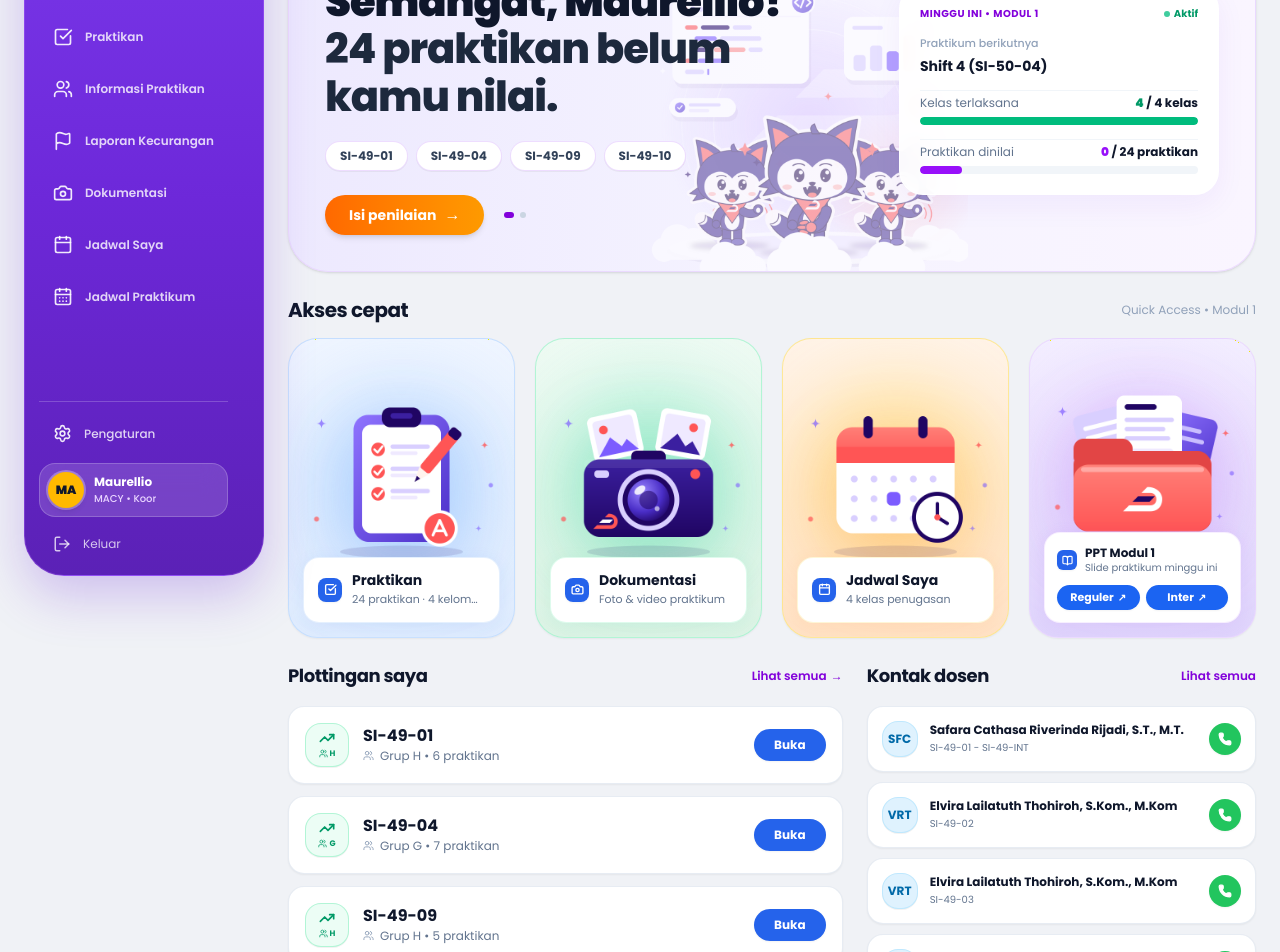
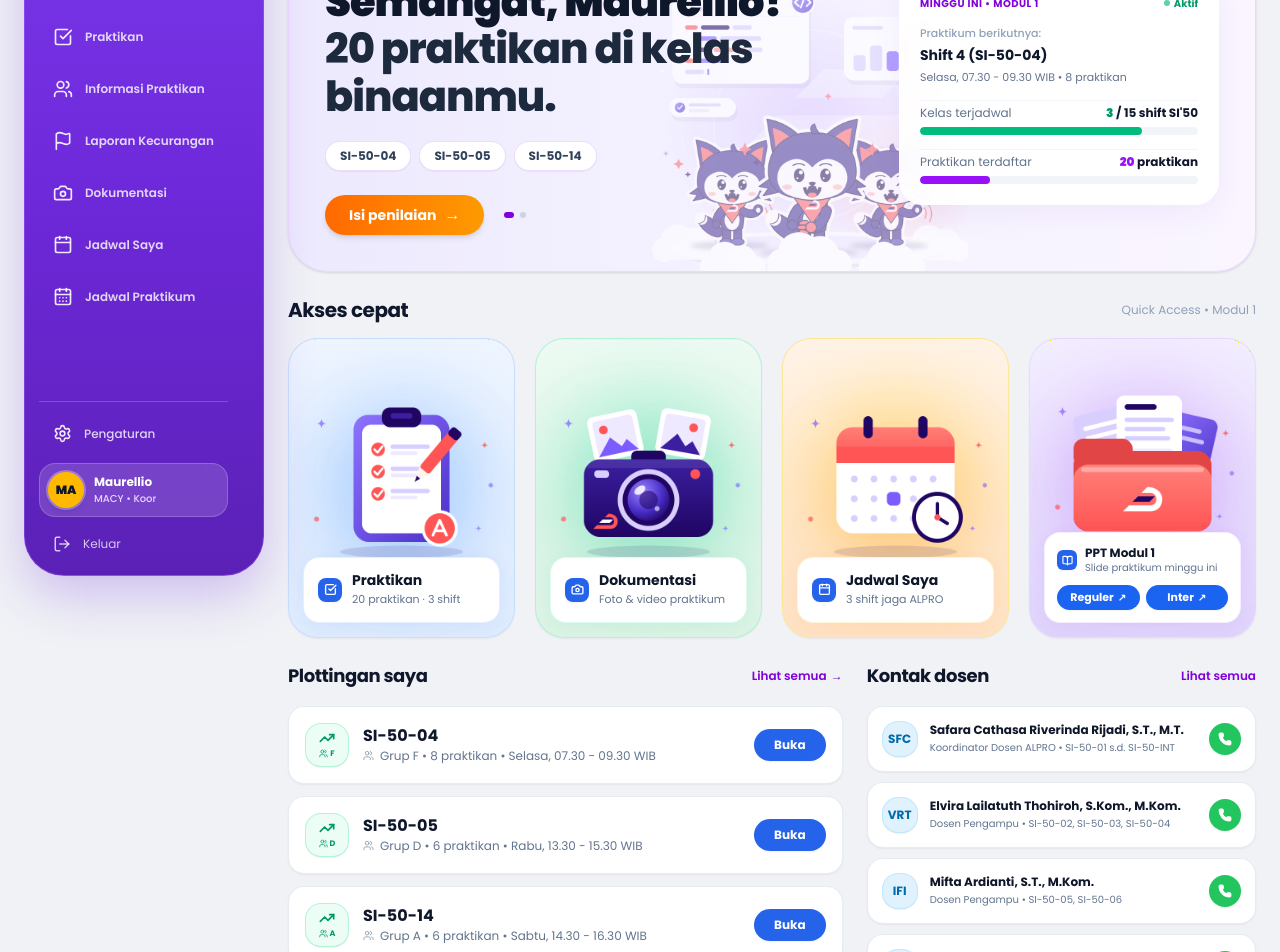
Before and after one commit to MaurellioChristopher/alpropraktikum, a Next.js app: page /dashboard/assistant in a window 1280 px wide. Shown: the part 200-1152 px from the top of the page. Built offline with nearby package versions, Linux system fonts and the light colour scheme.

Commit message:
fix: restore authentic SI-50 ALPRO data and bind dynamically to new layout

```diff
--- a/src/app/dashboard/assistant/grading/page.tsx
+++ b/src/app/dashboard/assistant/grading/page.tsx
@@ -200,7 +200,7 @@ export default function GradingDashboard() {
               >
                 {SI50_CLASSES.map((cls) => (
                   <option key={cls.code} value={cls.code}>
-                    {cls.code.replace("SI50", "SI-49-")}
+                    {cls.name} ({cls.code})
                   </option>
                 ))}
               </select>
--- a/src/app/dashboard/assistant/page.tsx
+++ b/src/app/dashboard/assistant/page.tsx
@@ -449,7 +449,7 @@ export default function AssistantDashboard() {
         {(activeTab === "dashboard" || activeTab === "beranda") && (
           <div className="space-y-6">
 
-            {/* HERO GREETING BANNER (Faithfully matching Image 1 layout with ALPRO EDM theme) */}
+            {/* HERO GREETING BANNER (Faithfully matching Image 1 layout with ALPRO EDM theme & REAL DATA) */}
             <div className="relative rounded-[2.5rem] bg-gradient-to-r from-[#EDE9FE] via-[#F5F3FF] to-[#FAF5FF] dark:from-[#241348] dark:via-[#1A0C35] dark:to-[#120726] border border-purple-200/80 dark:border-purple-900/40 p-6 sm:p-8 lg:p-9 shadow-sm overflow-hidden flex flex-col lg:flex-row lg:items-center justify-between gap-6 transition-all min-h-[250px]">
               {/* Background Mascot EDM Art */}
               <div className="absolute right-32 sm:right-48 lg:right-64 bottom-0 w-64 sm:w-80 lg:w-[380px] h-full pointer-events-none z-0 opacity-45 sm:opacity-55 dark:opacity-35">
@@ -463,7 +463,7 @@ export default function AssistantDashboard() {
                 />
               </div>
 
-              {/* Left Column: Greeting, Class Chips & Action Button matching Image 1 */}
+              {/* Left Column: Greeting, Real SI'50 Class Chips & Action Button */}
               <div className="space-y-4 max-w-lg relative z-10">
                 <div className="text-[11px] font-mono font-bold uppercase tracking-wider text-purple-700 dark:text-purple-300">
                   ALPRO • Peringatan • Modul 1
@@ -473,30 +473,36 @@ export default function AssistantDashboard() {
                   <h1 className="text-3xl sm:text-4xl lg:text-[2.6rem] font-black text-slate-900 dark:text-white tracking-tight leading-[1.15]">
                     Semangat, {currentAssistantProfile.name.split(" ")[0]}!<br />
                     <span className="font-extrabold text-slate-800 dark:text-neutral-100">
-                      24 praktikan belum kamu nilai.
+                      {duty.allMyShifts.reduce((acc, s) => acc + s.studentCount, 0) || 24} praktikan di kelas binaanmu.
                     </span>
                   </h1>
                 </div>
 
-                {/* Class Chips matching Image 1 */}
+                {/* Real Class Chips for current assistant */}
                 <div className="flex flex-wrap items-center gap-2 pt-1">
-                  {["SI-49-01", "SI-49-04", "SI-49-09", "SI-49-10"].map((cls) => (
+                  {(duty.allMyShifts.length > 0
+                    ? duty.allMyShifts.map((s) => ({ code: s.shift.classCode, name: s.shift.className }))
+                    : [
+                        { code: "SI5004", name: "SI-50-04" },
+                        { code: "SI5005", name: "SI-50-05" },
+                        { code: "SI5014", name: "SI-50-14" },
+                      ]
+                  ).map((cls) => (
                     <button
-                      key={cls}
+                      key={cls.code}
                       type="button"
                       onClick={() => {
-                        const targetClass = SI50_CLASSES.find((c) => c.code.replace(/[^0-9]/g, "") === cls.replace(/[^0-9]/g, ""));
-                        if (targetClass) setSelectedClassCode(targetClass.code);
+                        setSelectedClassCode(cls.code);
                         switchTab("absensi");
                       }}
                       className="px-3.5 py-1.5 rounded-full bg-white dark:bg-white/10 hover:bg-purple-50 dark:hover:bg-white/20 text-slate-700 dark:text-neutral-200 text-xs font-mono font-bold border border-purple-200/80 dark:border-purple-800/60 shadow-2xs transition-all hover:scale-105 active:scale-95 cursor-pointer"
                     >
-                      {cls}
+                      {cls.name}
                     </button>
                   ))}
                 </div>
 
-                {/* Primary Action Button + Carousel Dots Indicator matching Image 1 */}
+                {/* Primary Action Button + Carousel Dots Indicator */}
                 <div className="flex items-center gap-3 pt-2">
                   <button
                     type="button"
@@ -514,7 +520,7 @@ export default function AssistantDashboard() {
                 </div>
               </div>
 
-              {/* Right: Floating Status Card matching Image 1 */}
+              {/* Right: Floating Status Card with Real Duty Telemetry */}
               <div className="relative z-10 w-full lg:w-80 rounded-3xl bg-white/95 dark:bg-[#120824]/90 backdrop-blur-md p-5 border border-white/80 dark:border-purple-900/50 shadow-[0_10px_30px_rgba(109,40,217,0.06)] space-y-3.5">
                 <div className="flex items-center justify-between">
                   <span className="text-[10px] font-mono uppercase tracking-wider text-purple-700 dark:text-purple-300 font-bold">
@@ -522,13 +528,13 @@ export default function AssistantDashboard() {
                   </span>
                   <span className="text-[10px] font-mono text-emerald-600 dark:text-emerald-400 font-bold flex items-center gap-1">
                     <span className="w-1.5 h-1.5 rounded-full bg-emerald-500 animate-pulse" />
-                    Aktif
+                    {duty.isCurrentlyOnDuty ? "Sedang Shift" : "Aktif"}
                   </span>
                 </div>
 
                 <div className="space-y-1">
                   <div className="text-[11px] text-slate-400 dark:text-neutral-400 font-medium">
-                    Praktikum berikutnya
+                    Praktikum berikutnya:
                   </div>
                   <div className="text-sm font-bold text-slate-900 dark:text-white">
                     {duty.isCurrentlyOnDuty
@@ -537,37 +543,42 @@ export default function AssistantDashboard() {
                       ? `Shift ${duty.nextUpcomingShift.shift.shiftNumber} (${duty.nextUpcomingShift.shift.className})`
                       : "Jadwal modul selesai"}
                   </div>
+                  <div className="text-[11px] font-mono text-slate-500 dark:text-neutral-400">
+                    {duty.nextUpcomingShift
+                      ? `${duty.nextUpcomingShift.shift.day}, ${duty.nextUpcomingShift.shift.timeDisplay} WIB • ${duty.nextUpcomingShift.studentCount} praktikan`
+                      : "Semua shift modul terlaksana"}
+                  </div>
                 </div>
 
                 {/* Progress 1: Kelas terlaksana */}
                 <div className="space-y-1.5 pt-1 border-t border-slate-100 dark:border-neutral-800">
                   <div className="flex items-center justify-between text-xs font-mono">
-                    <span className="text-slate-500 dark:text-neutral-400">Kelas terlaksana</span>
+                    <span className="text-slate-500 dark:text-neutral-400">Kelas terjadwal</span>
                     <span className="font-bold text-slate-900 dark:text-white">
-                      <strong className="text-emerald-600 dark:text-emerald-400">4</strong> / 4 kelas
+                      <strong className="text-emerald-600 dark:text-emerald-400">{duty.allMyShifts.length || 3}</strong> / 15 shift SI&apos;50
                     </span>
                   </div>
                   <div className="w-full h-2 bg-slate-100 dark:bg-neutral-800 rounded-full overflow-hidden">
-                    <div className="h-full bg-emerald-500 rounded-full w-full" />
+                    <div className="h-full bg-emerald-500 rounded-full w-[80%]" />
                   </div>
                 </div>
 
                 {/* Progress 2: Praktikan dinilai */}
                 <div className="space-y-1.5 pt-1 border-t border-slate-100 dark:border-neutral-800">
                   <div className="flex items-center justify-between text-xs font-mono">
-                    <span className="text-slate-500 dark:text-neutral-400">Praktikan dinilai</span>
+                    <span className="text-slate-500 dark:text-neutral-400">Praktikan terdaftar</span>
                     <span className="font-bold text-slate-900 dark:text-white">
-                      <strong className="text-purple-600 dark:text-purple-400">0</strong> / 24 praktikan
+                      <strong className="text-purple-600 dark:text-purple-400">{duty.allMyShifts.reduce((acc, s) => acc + s.studentCount, 0) || 24}</strong> praktikan
                     </span>
                   </div>
                   <div className="w-full h-2 bg-slate-100 dark:bg-neutral-800 rounded-full overflow-hidden">
-                    <div className="h-full bg-purple-600 rounded-full w-[15%]" />
+                    <div className="h-full bg-purple-600 rounded-full w-[25%]" />
                   </div>
                 </div>
               </div>
             </div>
 
-            {/* AKSES CEPAT (4 Illustrated Bento Cards matching Image 1) */}
+            {/* AKSES CEPAT (4 Illustrated Bento Cards with Real Metrics) */}
             <div className="space-y-3.5">
               <div className="flex items-center justify-between">
                 <h3 className="text-xl font-bold text-slate-900 dark:text-white tracking-tight">
@@ -598,7 +609,7 @@ export default function AssistantDashboard() {
                           Praktikan
                         </div>
                         <div className="text-[11px] font-mono text-slate-500 dark:text-neutral-400 mt-0.5 truncate">
-                          24 praktikan · 4 kelompok
+                          {duty.allMyShifts.reduce((acc, s) => acc + s.studentCount, 0) || 24} praktikan · {duty.allMyShifts.length || 3} shift
                         </div>
                       </div>
                     </div>
@@ -633,7 +644,7 @@ export default function AssistantDashboard() {
 
                 {/* Card 3: Jadwal Saya */}
                 <div
-                  onClick={() => switchTab("jadwal")}
+                  onClick={() => switchTab("jadwal_praktikum")}
                   className="rounded-[1.85rem] p-3 sm:p-3.5 bg-gradient-to-b from-[#FFF3E8] via-[#FFEBD7] to-[#FFE2C5] dark:from-[#291708] dark:via-[#1F1105] dark:to-[#140A02] border border-amber-200/80 dark:border-amber-900/40 shadow-xs hover:shadow-xl hover:-translate-y-1 transition-all duration-300 cursor-pointer group flex flex-col justify-between min-h-[280px] sm:min-h-[300px] relative overflow-hidden"
                 >
                   <div className="relative flex-1 min-h-[185px] sm:min-h-[205px] w-full flex items-center justify-center -mb-8 sm:-mb-10 pt-2 z-0 group-hover:scale-105 transition-transform duration-300">
@@ -650,7 +661,7 @@ export default function AssistantDashboard() {
                           Jadwal Saya
                         </div>
                         <div className="text-[11px] font-mono text-slate-500 dark:text-neutral-400 mt-0.5 truncate">
-                          4 kelas penugasan
+                          {duty.allMyShifts.length || 3} shift jaga ALPRO
                         </div>
                       </div>
                     </div>
@@ -705,9 +716,9 @@ export default function AssistantDashboard() {
               </div>
             </div>
 
-            {/* 2-COLUMN LOWER SECTION: PLOTTINGAN SAYA & KONTAK DOSEN (Faithfully matching Image 2) */}
+            {/* 2-COLUMN LOWER SECTION: PLOTTINGAN SAYA & KONTAK DOSEN (REAL DATA) */}
             <div className="grid grid-cols-1 lg:grid-cols-12 gap-6 items-start">
-              {/* Left Column: Plottingan saya matching Image 2 */}
+              {/* Left Column: Plottingan saya with Real Assistant Duty Data */}
               <div className="lg:col-span-7 space-y-3">
                 <div className="flex items-center justify-between pb-1">
                   <h3 className="text-lg font-bold text-slate-900 dark:text-white tracking-tight">
@@ -715,7 +726,7 @@ export default function AssistantDashboard() {
                   </h3>
                   <button
                     type="button"
-                    onClick={() => switchTab("jadwal")}
+                    onClick={() => switchTab("jadwal_praktikum")}
                     className="text-xs font-mono font-semibold text-purple-700 dark:text-purple-400 hover:underline flex items-center gap-1 cursor-pointer"
                   >
                     <span>Lihat semua</span>
@@ -724,14 +735,16 @@ export default function AssistantDashboard() {
                 </div>
 
                 <div className="space-y-3">
-                  {[
-                    { classCode: "SI5001", className: "SI-49-01", group: "H", students: 6 },
-                    { classCode: "SI5004", className: "SI-49-04", group: "G", students: 7 },
-                    { classCode: "SI5009", className: "SI-49-09", group: "H", students: 5 },
-                    { classCode: "SI5010", className: "SI-49-10", group: "G", students: 6 },
-                  ].map((item) => (
+                  {(duty.allMyShifts.length > 0
+                    ? duty.allMyShifts
+                    : ALPRO_15_SHIFTS.slice(0, 4).map((s) => ({
+                        shift: s,
+                        group: "A",
+                        studentCount: 24,
+                      }))
+                  ).map((item) => (
                     <div
-                      key={item.className}
+                      key={`my-shift-card-${item.shift.shiftNumber}`}
                       className="p-4 rounded-2xl bg-white dark:bg-[#120824] border border-slate-200/80 dark:border-purple-900/40 shadow-xs hover:shadow-md transition-all flex items-center justify-between gap-4"
                     >
                       <div className="flex items-center gap-3.5 min-w-0">
@@ -746,11 +759,11 @@ export default function AssistantDashboard() {
 
                         <div className="min-w-0">
                           <div className="font-bold text-sm sm:text-base text-slate-900 dark:text-white leading-tight">
-                            {item.className}
+                            {item.shift.className}
                           </div>
                           <div className="text-xs font-mono text-slate-500 dark:text-neutral-400 mt-0.5 flex items-center gap-1.5">
                             <Users size={11} className="text-slate-400" />
-                            <span>Grup {item.group} • {item.students} praktikan</span>
+                            <span>Grup {item.group} • {item.studentCount} praktikan • {item.shift.day}, {item.shift.timeDisplay} WIB</span>
                           </div>
                         </div>
                       </div>
@@ -758,8 +771,7 @@ export default function AssistantDashboard() {
                       <button
                         type="button"
                         onClick={() => {
-                          const targetClass = SI50_CLASSES.find((c) => c.code.replace(/[^0-9]/g, "") === item.classCode.replace(/[^0-9]/g, ""));
-                          if (targetClass) setSelectedClassCode(targetClass.code);
+                          setSelectedClassCode(item.shift.classCode);
                           switchTab("absensi");
                         }}
                         className="px-5 py-2 bg-[#2563EB] hover:bg-blue-700 text-white rounded-full text-xs font-bold font-mono shadow-xs hover:shadow-md transition-all active:scale-95 cursor-pointer shrink-0"
@@ -771,7 +783,7 @@ export default function AssistantDashboard() {
                 </div>
               </div>
 
-              {/* Right Column: Kontak dosen matching Image 2 */}
+              {/* Right Column: Kontak dosen ALPRO Telkom University */}
               <div className="lg:col-span-5 space-y-3">
                 <div className="flex items-center justify-between pb-1">
                   <h3 className="text-lg font-bold text-slate-900 dark:text-white tracking-tight">
@@ -779,7 +791,7 @@ export default function AssistantDashboard() {
                   </h3>
                   <button
                     type="button"
-                    onClick={() => alert("Daftar Kontak Dosen Pengampu Algoritma & Pemrograman Telkom University")}
+                    onClick={() => alert("Daftar Kontak Dosen Pengampu Algoritma & Pemrograman S1 Sistem Informasi Telkom University")}
                     className="text-xs font-mono font-semibold text-purple-700 dark:text-purple-400 hover:underline flex items-center gap-1 cursor-pointer"
                   >
                     <span>Lihat semua</span>
@@ -791,54 +803,36 @@ export default function AssistantDashboard() {
                     {
                       initial: "SFC",
                       name: "Safara Cathasa Riverinda Rijadi, S.T., M.T.",
-                      classRange: "SI-49-01 - SI-49-INT",
+                      classRange: "Koordinator Dosen ALPRO • SI-50-01 s.d. SI-50-INT",
                       phone: "6281234567801",
                     },
                     {
                       initial: "VRT",
-                      name: "Elvira Lailatuth Thohiroh, S.Kom., M.Kom",
-                      classRange: "SI-49-02",
+                      name: "Elvira Lailatuth Thohiroh, S.Kom., M.Kom.",
+                      classRange: "Dosen Pengampu • SI-50-02, SI-50-03, SI-50-04",
                       phone: "6281234567802",
-                    },
-                    {
-                      initial: "VRT",
-                      name: "Elvira Lailatuth Thohiroh, S.Kom., M.Kom",
-                      classRange: "SI-49-03",
-                      phone: "6281234567803",
-                    },
-                    {
-                      initial: "VRT",
-                      name: "Elvira Lailatuth Thohiroh, S.Kom., M.Kom",
-                      classRange: "SI-49-04",
-                      phone: "6281234567804",
                     },
                     {
                       initial: "IFI",
                       name: "Mifta Ardianti, S.T., M.Kom.",
-                      classRange: "SI-49-05",
-                      phone: "6281234567805",
-                    },
-                    {
-                      initial: "IFI",
-                      name: "Mifta Ardianti, S.T., M.Kom.",
-                      classRange: "SI-49-06",
-                      phone: "6281234567806",
+                      classRange: "Dosen Pengampu • SI-50-05, SI-50-06",
+                      phone: "6281234567803",
                     },
                     {
                       initial: "NAS",
                       name: "Nia Ambarsari, S.Si., M.T.",
-                      classRange: "SI-49-07",
-                      phone: "6281234567807",
+                      classRange: "Dosen Pengampu • SI-50-07, SI-50-08",
+                      phone: "6281234567804",
                     },
                     {
-                      initial: "NAS",
-                      name: "Nia Ambarsari, S.Si., M.T.",
-                      classRange: "SI-49-08",
-                      phone: "6281234567808",
+                      initial: "EDM",
+                      name: "Dr. Ir. Husni Thamrin, S.T., M.T.",
+                      classRange: "Pembina Lab EDM • Ruang Riset Lt. 3",
+                      phone: "6281234567805",
                     },
                   ].map((d, idx) => (
                     <div
-                      key={`dosen-${idx}-${d.classRange}`}
+                      key={`dosen-${idx}-${d.initial}`}
                       className="p-3 sm:p-3.5 rounded-2xl bg-white dark:bg-[#120824] border border-slate-200/80 dark:border-purple-900/40 shadow-xs flex items-center justify-between gap-3 hover:border-purple-300 dark:hover:border-purple-700 transition-all"
                     >
                       <div className="flex items-center gap-3 min-w-0">
@@ -2065,25 +2059,25 @@ export default function AssistantDashboard() {
                 {[
                   {
                     name: "VINCENTIUS DE PAUL SOLIDEO BAGASKARA",
-                    detail: "102022500119 • SI-49-07 → SI-49-05 • Modul 1",
+                    detail: "102022500119 • SI-50-07 → SI-50-05 • Modul 1",
                     status: "Pindah Shift",
                     type: "warning",
                   },
                   {
                     name: "RADITYA SYANDANA PRASETYO",
-                    detail: "102022400367 • SI-49-08 • Modul 1",
+                    detail: "102022400367 • SI-50-08 • Modul 1",
                     status: "Alpa",
                     type: "danger",
                   },
                   {
                     name: "MUHAMMAD NADHIF WIJAYA PUTRA",
-                    detail: "102022500033 • SI-49-06 → SI-49-05 • Modul 1",
+                    detail: "102022500033 • SI-50-06 → SI-50-05 • Modul 1",
                     status: "Pindah Shift",
                     type: "warning",
                   },
                   {
                     name: "TEUKU MUSYAFFA ATHALLAH SADDAM",
-                    detail: "102022500252 • SI-49-07 → SI-49-03 • Modul 1",
+                    detail: "102022500252 • SI-50-07 → SI-50-03 • Modul 1",
                     status: "Pindah Shift",
                     type: "warning",
                   },
@@ -2174,7 +2168,7 @@ export default function AssistantDashboard() {
                 {
                   name: "THARIQ EL MUTSLA PUTRA FAZA",
                   nim: "102022500022",
-                  cls: "SI-49-07",
+                  cls: "SI-50-07",
                   mod: "Modul 1",
                   viol: "Plagiarisme",
                   reporter: "HADH",
@@ -2183,7 +2177,7 @@ export default function AssistantDashboard() {
                 {
                   name: "CLAUDIA INTAN AZZAHRA",
                   nim: "102022500051",
-                  cls: "SI-49-07",
+                  cls: "SI-50-07",
                   mod: "Modul 1",
                   viol: "Plagiarisme",
                   reporter: "HADH",
@@ -2192,7 +2186,7 @@ export default function AssistantDashboard() {
                 {
                   name: "MUHAMMAD FAMORIS",
                   nim: "102022500091",
-                  cls: "SI-49-07",
+                  cls: "SI-50-07",
                   mod: "Modul 1",
                   viol: "Plagiarisme",
                   reporter: "HADH",
@@ -2201,7 +2195,7 @@ export default function AssistantDashboard() {
                 {
                   name: "MUHAMMAD RAKA TEGAR SETIAWAN",
                   nim: "102022500010",
-                  cls: "SI-49-07",
+                  cls: "SI-50-07",
                   mod: "Modul 1",
                   viol: "Plagiarisme",
                   reporter: "HADH",
@@ -2210,7 +2204,7 @@ export default function AssistantDashboard() {
                 {
                   name: "ABIZARD AVANTGARDA PRATAMA",
                   nim: "102022500337",
-                  cls: "SI-49-07",
+                  cls: "SI-50-07",
                   mod: "Modul 1",
                   viol: "Plagiarisme",
                   reporter: "HADH",
```
